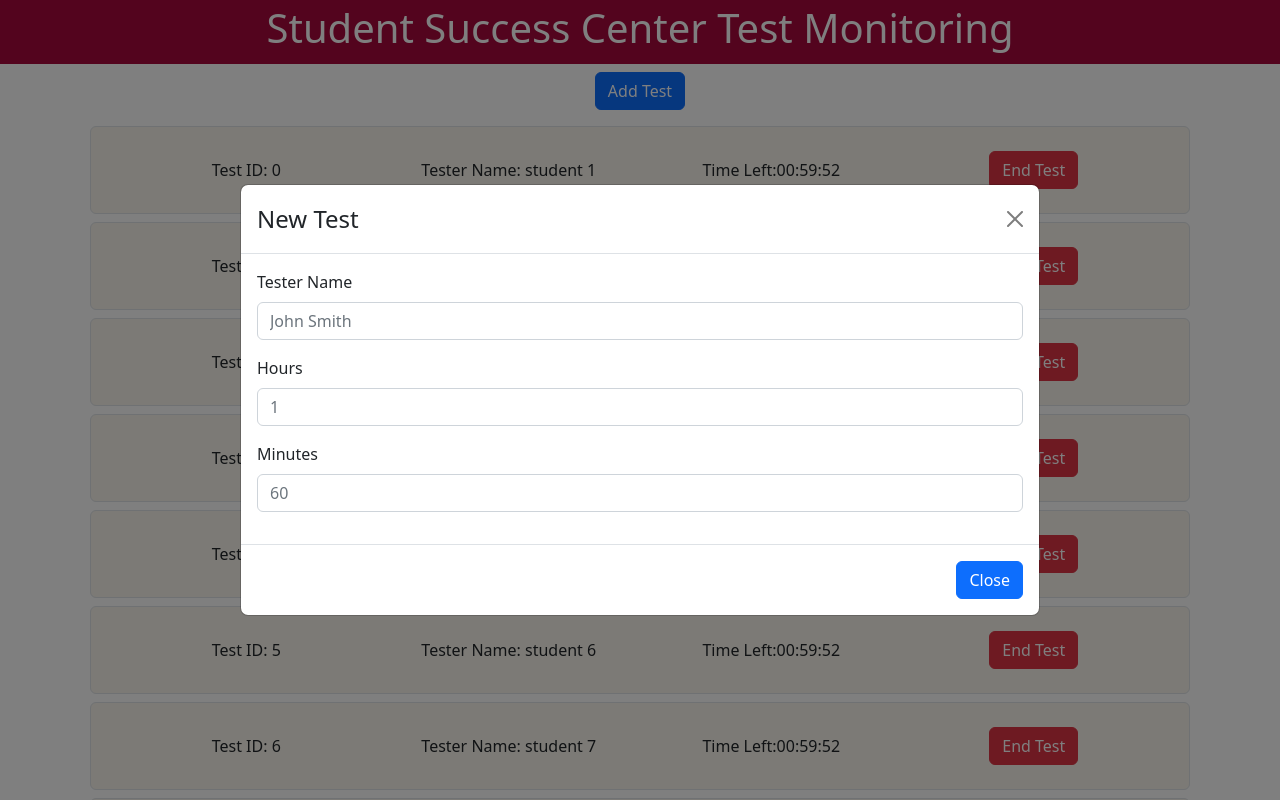
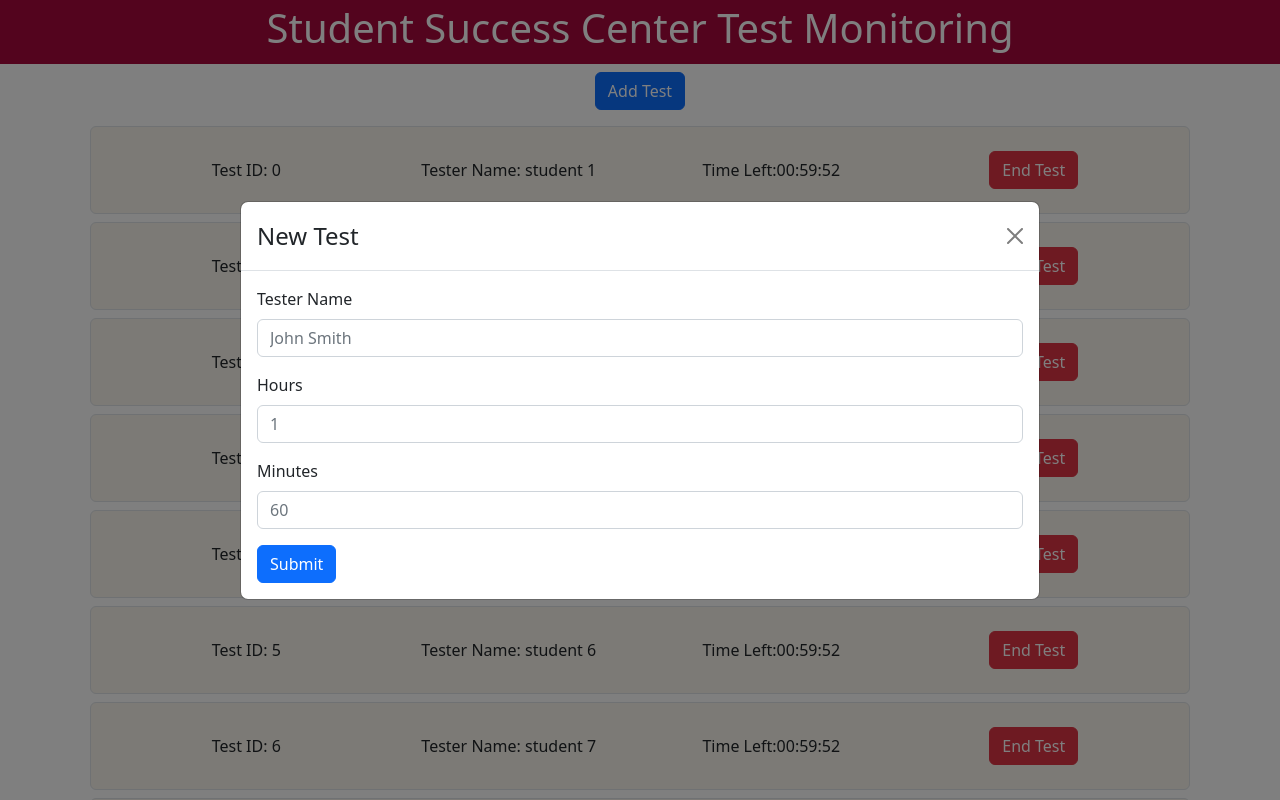
Before and after one commit to DanLanfear/ssc-testing, a React (Create React App) app: page / in a window 1280 px wide. Both pictures are taken after a click on the button "Add Test". Shown: the top 800 px of the page. Built offline with nearby package versions, Linux system fonts and the light colour scheme.

Commit message:
Changes to try to make bootstrap forms work (WIP)

```diff
--- a/src/App.js
+++ b/src/App.js
@@ -1,9 +1,9 @@
+import React from "react";
 import "./App.css";
 import Board from "./components/Board";
-import "bootstrap/dist/css/bootstrap.min.css";
 import { Button } from "react-bootstrap";
 // import FormModal from "./components/FormModal";
-import React from "react";
+import "bootstrap/dist/css/bootstrap.min.css";
 
 function App() {
   const [modalShow, setModalShow] = React.useState(false);
--- a/src/components/Board.js
+++ b/src/components/Board.js
@@ -53,7 +53,7 @@ class Board extends React.Component {
   }
 
   /**
-   *
+   * Render function
    * @returns a container div that has child tests if they are active
    */
   render() {
--- a/src/components/FormModal.js
+++ b/src/components/FormModal.js
@@ -1,25 +1,22 @@
 import TestForm from "./TestForm";
-import {
-  Button,
-  Modal,
-  ModalTitle,
-  ModalHeader,
-  ModalFooter,
-  ModalBody,
-} from "react-bootstrap";
+import { Modal, ModalTitle, ModalHeader, ModalBody } from "react-bootstrap";
+import { ReactDOM } from "react";
 
 function FormModal(props) {
+  const handleSubmit = (event) => {
+    event.preventDefault();
+    console.log(ReactDOM.findDOMNode(this.refs.nameInput).value);
+    return false;
+  };
+
   return (
     <Modal show={props.show} onHide={props.onHide} size="lg" centered>
       <ModalHeader closeButton>
         <ModalTitle>New Test</ModalTitle>
       </ModalHeader>
       <ModalBody>
-        <TestForm onSubmit={null} />
+        <TestForm onSubmit={handleSubmit} />
       </ModalBody>
-      <ModalFooter>
-        <Button onClick={props.onHide}>Close</Button>
-      </ModalFooter>
     </Modal>
   );
 }
--- a/src/components/TestForm.js
+++ b/src/components/TestForm.js
@@ -1,25 +1,57 @@
 import React from "react";
-import { Form } from "react-bootstrap";
+import ReactDOM from "react";
+import { Form, Button } from "react-bootstrap";
 
-function TestForm(props) {
+class TestForm extends React.Component {
+  // const nameInput = useRef(null);
+  // const hoursInput = useRef(null);
+  // const minutesInput = useRef(null);
+
+  constructor(props) {
+    super(props);
+    this.nameInput = React.createRef();
+    this.hoursInput = React.createRef();
+    this.minutesInput = React.createRef();
+  }
+
+  getFormValues() {
+    let nameValue = ReactDOM.findDOMNode(this.refs.nameInput);
+    // let hoursValue = ReactDOM.findDOMNode(this.refs.hoursInput);
+    // let minutesValue = ReactDOM.findDOMNode(this.refs.minutesInput);
+    console.log(nameValue);
+    // return { nameValue, hoursValue, minutesValue };
+  }
+
   // shows a test entity
   // has name of tester, time left, button to end test
+  render() {
     return (
       <Form>
         <Form.Group className="mb-3" controlId="formBasicName">
           <Form.Label>Tester Name</Form.Label>
-        <Form.Control type="text" placeholder="John Smith" />
+          <Form.Control
+            type="text"
+            placeholder="John Smith"
+            ref={this.nameInput}
+          />
         </Form.Group>
 
         <Form.Group className="mb-3" controlId="formBasicHours">
           <Form.Label>Hours</Form.Label>
-        <Form.Control type="number" placeholder="1" />
+          <Form.Control type="number" placeholder="1" ref={this.hoursInput} />
         </Form.Group>
 
         <Form.Group className="mb-3" controlId="formBasicMinutes">
           <Form.Label>Minutes</Form.Label>
-        <Form.Control type="number" placeholder="60" />
+          <Form.Control
+            type="number"
+            placeholder="60"
+            ref={this.minutesInput}
+          />
         </Form.Group>
+        <Button variant="primary" onClick={this.getFormValues}>
+          Submit
+        </Button>
       </Form>
       // <form onSubmit={props.onSubmit}>
       //   <label>
@@ -35,5 +67,6 @@ function TestForm(props) {
       // </form>
     );
   }
+}
 
 export default TestForm;
--- a/src/components/Timer.js
+++ b/src/components/Timer.js
@@ -100,7 +100,6 @@ class Timer extends React.Component {
     const hours = Math.floor((total / 1000 / 60 / 60) % 24);
 
     return {
-      total,
       hours,
       minutes,
       seconds,
@@ -108,8 +107,7 @@ class Timer extends React.Component {
   }
 
   tick() {
-    //eslint-disable-next-line
-    let { total, hours, minutes, seconds } = this.getTimeRemaining();
+    let { hours, minutes, seconds } = this.getTimeRemaining();
     let timeString =
       (hours > 9 ? hours : "0" + hours) +
       ":" +
```
Lines whose indentation alone changed are shown as unchanged.
